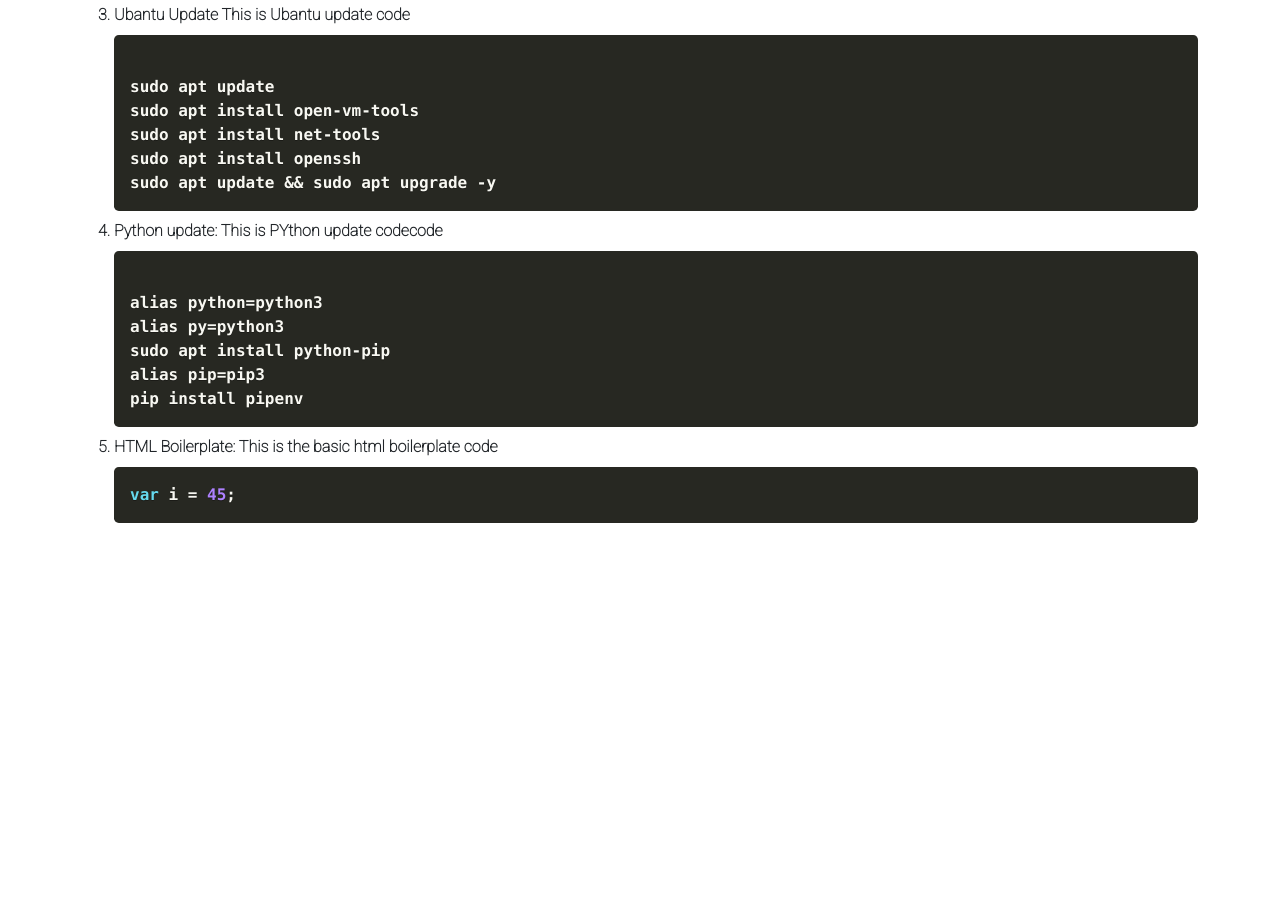
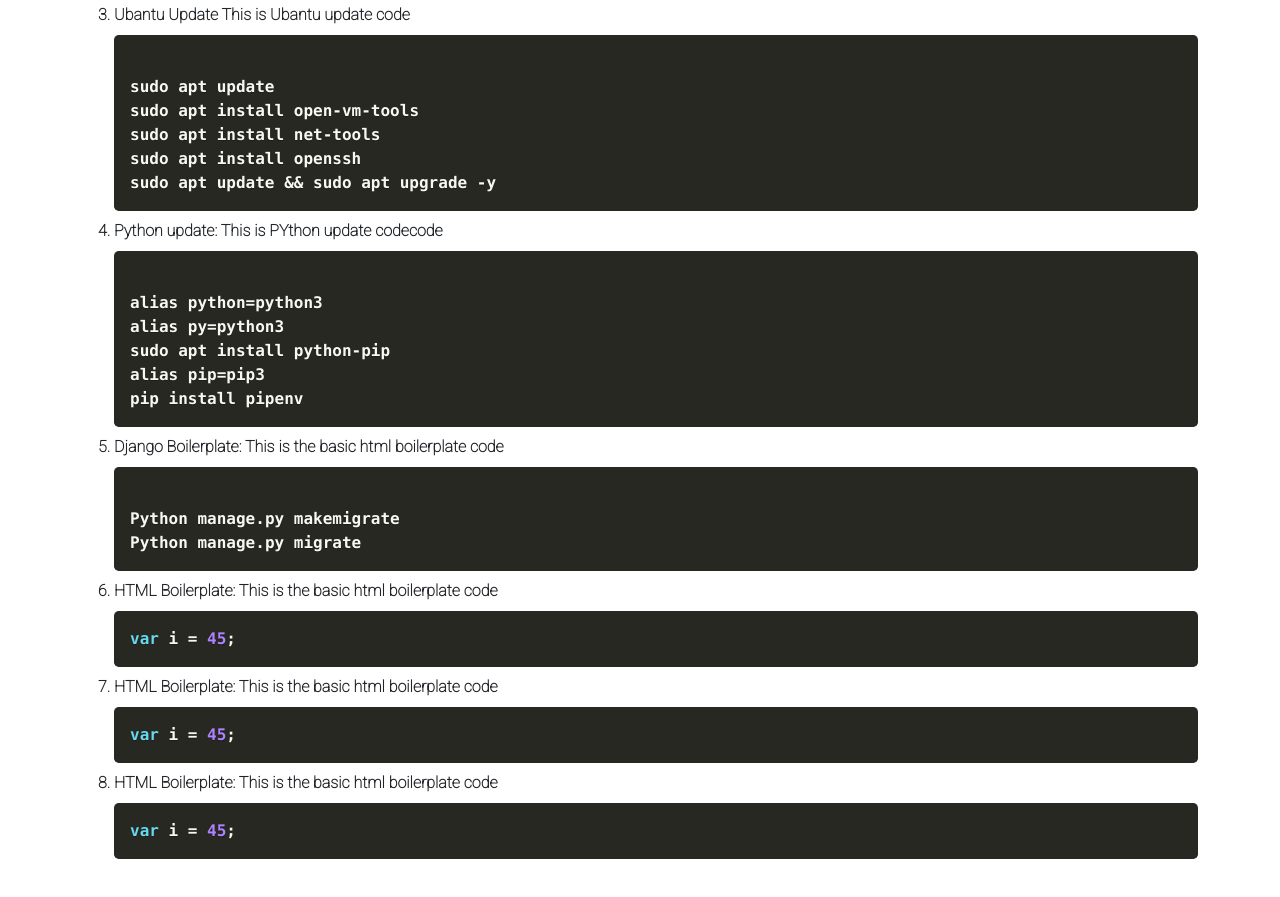
Before and after one commit to RandyARk79/CHEAT-CODES, a plain HTML site: page index.html in a window 1280 px wide. Shown: the part 389-1286 px from the top of the page. Before the commit the page ends 960 px from the top, so only its background shows below. Drawn offline with nearby package versions, Linux system fonts and the light colour scheme; some packages are replaced by stand-ins of ours; a script that the page names is missing; a web font is replaced by a local one.

Commit message:
Update index.html

```diff
--- a/index.html
+++ b/index.html
@@ -53,7 +53,19 @@ alias pip=pip3
 pip install pipenv
 </code></pre>
 </li>
-<li><b>HTML Boilerplate:</b> This is the basic html boilerplate code
+<li><b>Django Boilerplate:</b> This is the basic html boilerplate code
+<pre class="language-js"><code>
+Python manage.py makemigrate
+Python manage.py migrate
+</code></pre>
+</li>
+    <li><b>HTML Boilerplate:</b> This is the basic html boilerplate code
+<pre class="language-js"><code>var i = 45; </code></pre>
+</li>
+    <li><b>HTML Boilerplate:</b> This is the basic html boilerplate code
+<pre class="language-js"><code>var i = 45; </code></pre>
+</li>
+    <li><b>HTML Boilerplate:</b> This is the basic html boilerplate code
 <pre class="language-js"><code>var i = 45; </code></pre>
 </li>
 </ol>
```
